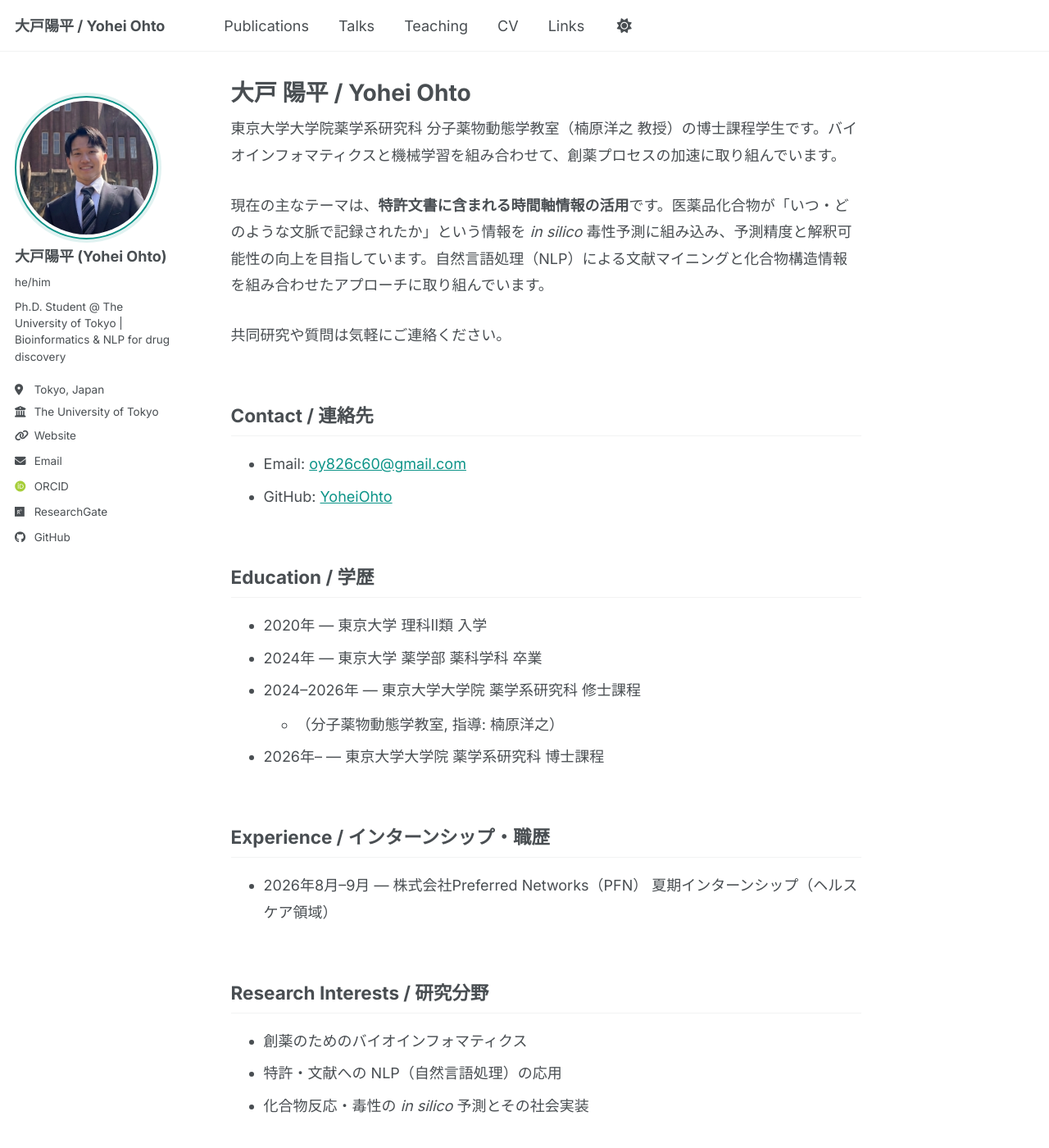
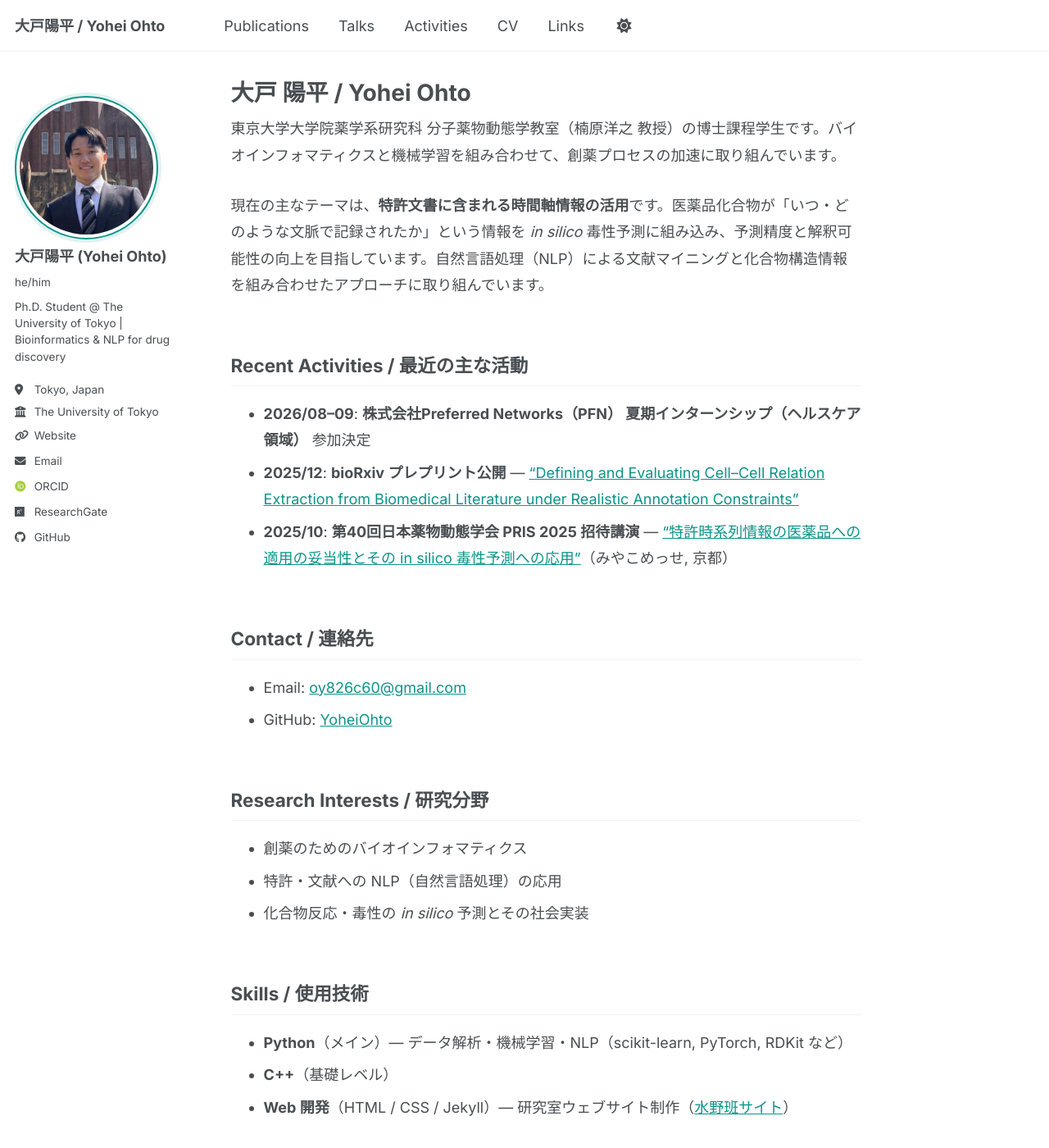
Before and after one commit to YoheiOhto/YoheiOhto.github.io, a Jekyll site: the page built from _pages/about.md, in a window 1280 px wide and 1400 px high. Shown: the whole window at 82% size. Built offline with Jekyll 4.4.1, drawn with Linux system fonts in a browser that asks for light colours; some web fonts are replaced; a script bundle is joined from its source files by our own code; library files that are not in the unit come from our copies; some of the changed text lies outside the part shown.

Commit message:
260723 update for activities

```diff
--- a/_data/navigation.yml
+++ b/_data/navigation.yml
@@ -14,8 +14,8 @@ main:
   - title: "Talks"
     url: /talks/
 
-  - title: "Teaching"
-    url: /teaching/
+  - title: "Activities"
+    url: /activities/
 
   # - title: "Portfolio"
   #   url: /portfolio/
--- a/_pages/about.md
+++ b/_pages/about.md
@@ -12,26 +12,17 @@ redirect_from:
 
 現在の主なテーマは、**特許文書に含まれる時間軸情報の活用**です。医薬品化合物が「いつ・どのような文脈で記録されたか」という情報を *in silico* 毒性予測に組み込み、予測精度と解釈可能性の向上を目指しています。自然言語処理（NLP）による文献マイニングと化合物構造情報を組み合わせたアプローチに取り組んでいます。
 
-共同研究や質問は気軽にご連絡ください。
+Recent Activities / 最近の主な活動
+------
+
+- **2026/08–09**: **株式会社Preferred Networks（PFN） 夏期インターンシップ（ヘルスケア領域）** 参加決定
+- **2025/12**: **bioRxiv プレプリント公開** — ["Defining and Evaluating Cell–Cell Relation Extraction from Biomedical Literature under Realistic Annotation Constraints"](https://www.biorxiv.org/content/10.1101/2025.12.01.691726v1)
+- **2025/10**: **第40回日本薬物動態学会 PRIS 2025 招待講演** — ["特許時系列情報の医薬品への適用の妥当性とその in silico 毒性予測への応用"](/talks/2025-10-22-pris-2025-patent-time-series/)（みやこめっせ, 京都）
 
 Contact / 連絡先
 ------
 - Email: [oy826c60@gmail.com](mailto:oy826c60@gmail.com)
 - GitHub: [YoheiOhto](https://github.com/YoheiOhto)
-
-Education / 学歴
-------
-
-- 2020年 — 東京大学 理科Ⅱ類 入学
-- 2024年 — 東京大学 薬学部 薬科学科 卒業
-- 2024–2026年 — 東京大学大学院 薬学系研究科 修士課程
-  - （分子薬物動態学教室, 指導: 楠原洋之）
-- 2026年– — 東京大学大学院 薬学系研究科 博士課程
-
-Experience / インターンシップ・職歴
-------
-
-- 2026年8月–9月 — 株式会社Preferred Networks（PFN） 夏期インターンシップ（ヘルスケア領域）
 
 Research Interests / 研究分野
 ------
@@ -65,13 +56,5 @@ Conferences / 学会発表
 | 2024/03/30 | 日本薬学会第144年会 | ポスター | パシフィコ横浜 | [安全性評価手法の性能評価に向けた機械学習による対照化合物選定の検討](/talks/2024-03-30-jpchem-pharm-144-poster-ml-refselection/) |
 | 2024/02/23 | 第15回日本安全性薬理研究会学術年会 | ポスター | 千里ライフサイエンスセンター | [Selection of reference compound list with machine learning toward validation of safety assessment methods](/talks/2024-02-23-safety-pharmacology-15th-poster-ref-selection/) |
 
-Activities / その他の活動
-------
-
-- 2026年（予定）— 第41回日本薬物動態学会 学生・若手企業研究者シンポジウム（PRIS 2026）オーガナイザー
-
-Scholarships / Grants / 奨学金・助成
-------
-
-- 2024 — 知能社会国際卓越大学院プログラム（WINGS-IIW）
-- 2026 — 次世代知能社会を先導する高度AI人材育成プロジェクト（BOOST NAIS）
+---
+💡 学歴・奨学金・TA実績などの詳細な経歴は [CV / 履歴書](/cv/) をご覧ください。
--- /dev/null
+++ b/_pages/activities.md
@@ -0,0 +1,38 @@
+---
+layout: archive
+title: "活動・実績 / Activities"
+permalink: /activities/
+author_profile: true
+redirect_from:
+  - /teaching/
+  - /teaching.html
+---
+
+{% include base_path %}
+
+インターンシップ・企業活動、学会オーガナイザー・コミュニティ貢献、および教育・TA活動の記録です。
+
+---
+
+### Internships / インターンシップ・職歴
+
+- **2026年8月 – 9月**: **株式会社Preferred Networks（PFN） 夏期インターンシップ（ヘルスケア領域）**
+  - ヘルスケア・バイオ領域における AI・機械学習技術の適用および創薬関連データ解析
+
+---
+
+### Community & Organizing / コミュニティ・学会活動
+
+- **2026年（開催予定）**: **第41回日本薬物動態学会 学生・若手企業研究者シンポジウム（PRIS 2026） オーガナイザー**
+  - 若手研究者・学生を中心とした学術シンポジウムの企画・運営
+
+---
+
+### Teaching & Mentoring / 教育・TA実績
+
+- **2025年度**: **東京大学薬学部 学生実習（分子薬物動態学教室） TA**
+  - ラットを用いた解剖・薬物動態解析等の *in vivo* 実験の指導
+- **2024年度**: **東京大学薬学部 学生実習（分子薬物動態学教室） TA**
+  - ラットを用いた解剖・薬物動態解析等の *in vivo* 実験の指導
+- **2023年度**: **東京大学薬学部 学生実習（分子薬物動態学教室） TA**
+  - Python および Excel VBA を用いた *in silico* 実験・データ解析の指導
```
Also changed, not shown: _pages/teaching.html (deleted, +0 -12 lines).
